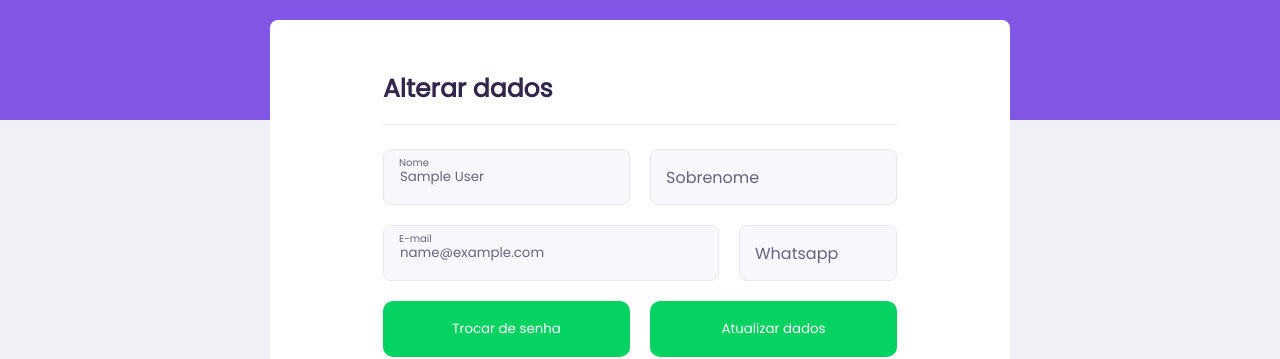
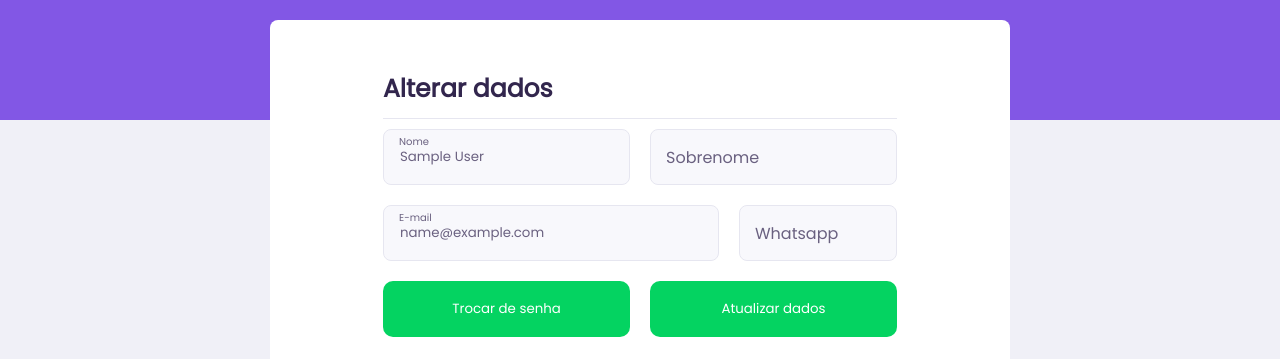
Before and after one commit to jhonpedro/Proffy, a React (Create React App) app in the folder web/: page /user in a window 1280 px wide. Shown: the part 316-675 px from the top of the page. Built offline with nearby package versions, Linux system fonts and the light colour scheme; sample sign-in values are in the browser's storage.

Commit message:
changing margin and positions

```diff
--- a/web/src/components/Fieldset/style.ts
+++ b/web/src/components/Fieldset/style.ts
@@ -4,6 +4,6 @@ export const Fieldset = styled.fieldset`
 	border: 0;
 
 	+ fieldset {
-		margin-top: 6.4rem;
+		margin-top: 2rem;
 	}
 `
--- a/web/src/components/Input/styles.ts
+++ b/web/src/components/Input/styles.ts
@@ -34,7 +34,7 @@ export const InputBlock = styled.div`
 	:focus-within label {
 		font-size: 1rem;
 		color: var(--color-primary-light);
-		top: 0.6rem;
+		top: 0.5rem;
 	}
 `
 
@@ -46,7 +46,7 @@ export const Label = styled.label<WrapperProps>`
 	${(props) => {
 		if (props.isUp) {
 			return css`
-				top: 0.6rem;
+				top: 0.5rem;
 				font-size: 1rem;
 			`
 		} else {
@@ -64,5 +64,5 @@ export const InputElement = styled.input`
 	background: var(--color-input-background);
 	border: 1px solid var(--color-line-in-white);
 	outline: 0;
-	padding: 0 1.6rem;
+	padding: 0.1rem 1.6rem;
 `
--- a/web/src/components/Legend/style.ts
+++ b/web/src/components/Legend/style.ts
@@ -4,12 +4,12 @@ export const Legend = styled.legend`
 	font-weight: 700;
 	font-size: 2.5rem;
 	color: var(--color-text-title);
-	margin-bottom: 2.4rem;
+	margin-bottom: 1rem;
 	display: flex;
 	align-items: center;
 	justify-content: space-between;
 	width: 100%;
-	padding-bottom: 1.6rem;
+	padding-bottom: 1rem;
 	border-bottom: 1px solid var(--color-line-in-white);
 
 	button {
```
